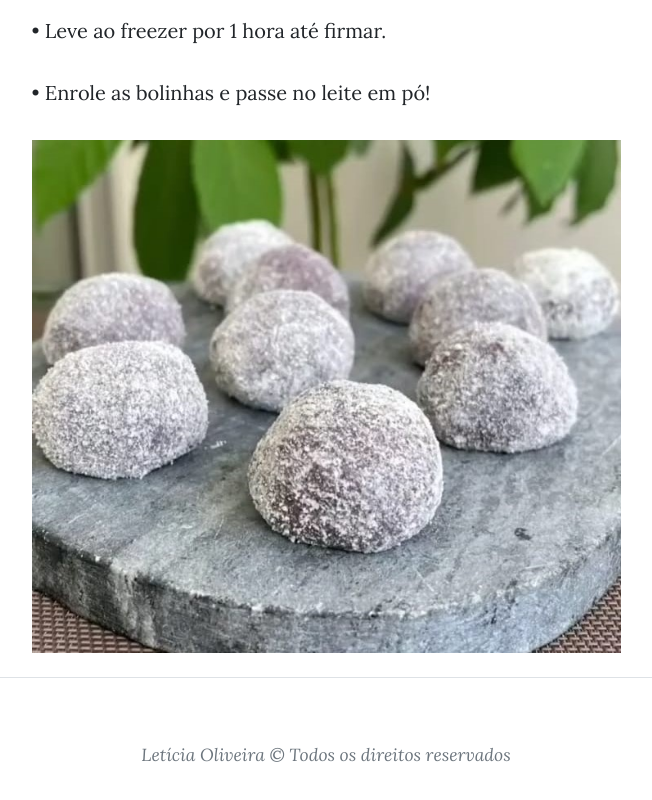
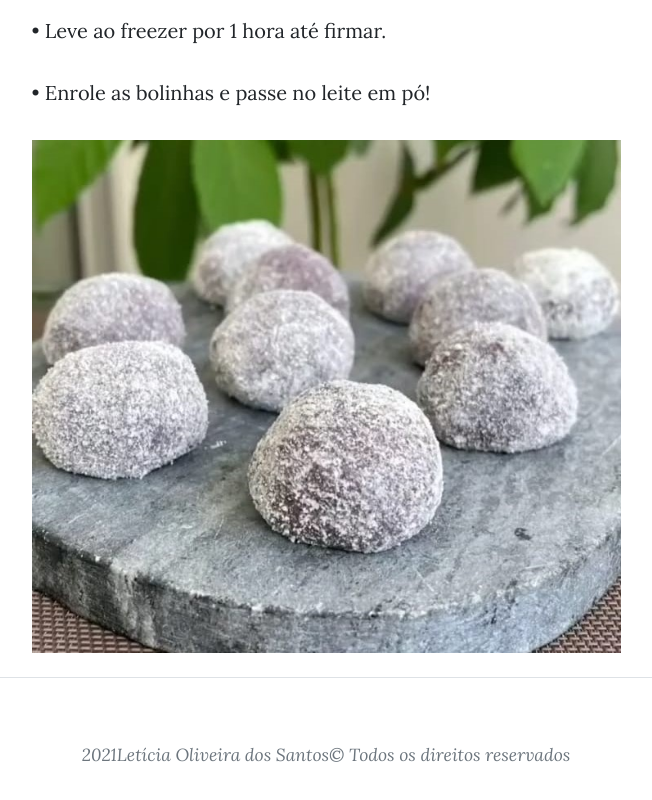
Before and after one commit to leticiasantosoliveira-pwi/alimentacaosaudavel, a plain HTML site: page receitas.html in a window 1280 px wide. Shown: the part 3927-4727 px from the top of the page, without its empty margins (314-966 px from the left). Drawn offline with nearby package versions, Linux system fonts and the light colour scheme.

Commit message:
Update receitas.html

```diff
--- a/receitas.html
+++ b/receitas.html
@@ -110,7 +110,7 @@
                     <div class="col-md-10 col-lg-8 col-xl-7">
                         <ul class="list-inline text-center">
                         </ul>
-                        <div class="small text-center text-muted fst-italic">Letícia Oliveira &copy; Todos os direitos reservados</div>
+                        <div class="small text-center text-muted fst-italic">2021Letícia Oliveira dos Santos&copy; Todos os direitos reservados</div>
                     </div>
                 </div>
             </div>
```
